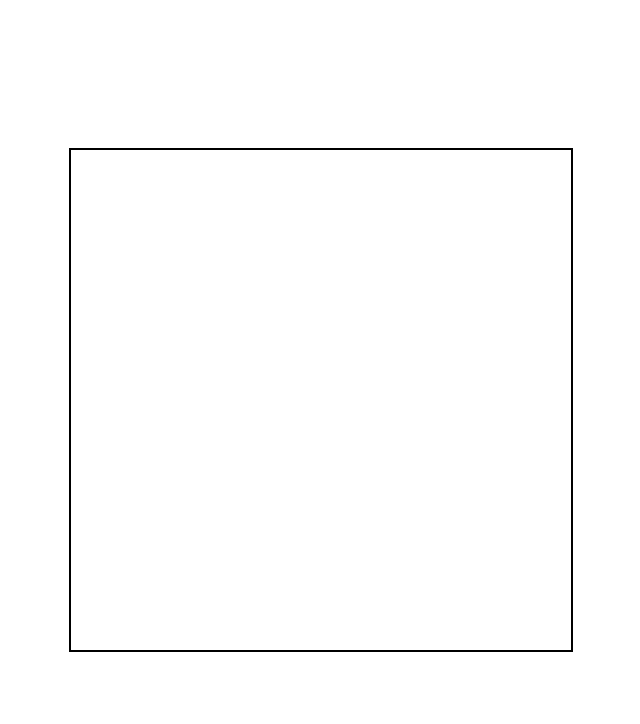
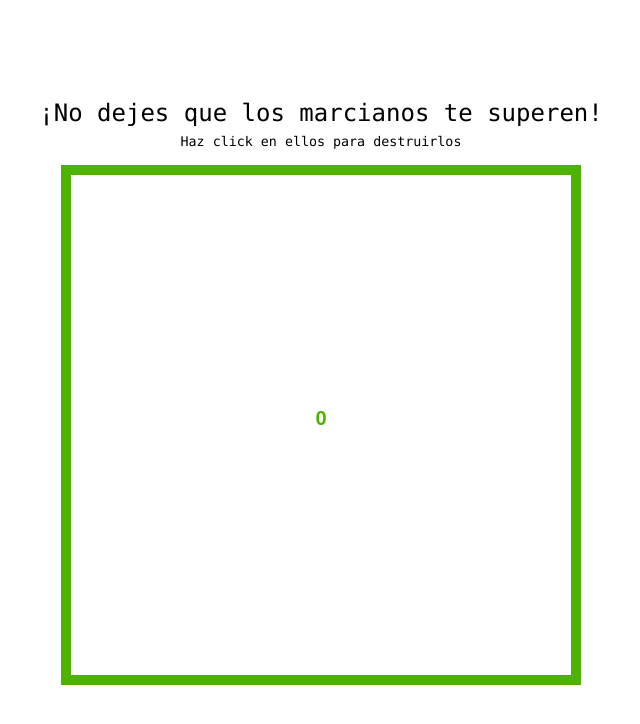
Before and after one commit to AnxoV/JuegoMarcianos, a plain HTML site: page index.html in a window 1280 px wide. Shown: the whole page, without its empty margins (319-959 px from the left). Drawn offline with Linux system fonts and the light colour scheme.

Commit message:
Efectos visuales, clase Game

```diff
--- a/index.html
+++ b/index.html
@@ -1,28 +1,12 @@
 <!DOCTYPE html>
 <html>
     <head>
-        <style>
-            * {
-                margin: 0;
-                padding: 0;
-            }
-            html, body {
-                width: 100%;
-                height: 100%;
-            }
-            body {
-                display: flex;
-                flex-direction: column;
-                justify-content: center;
-                align-items: center;
-            }
-            canvas {
-                border: 2px solid black;
-            }
-        </style>
+        <link rel="stylesheet" href="styles.css">
         <title>Canvas</title>
     </head>
     <body>
+        <h2>¡No dejes que los marcianos te superen!</h2>
+        <small>Haz click en ellos para destruirlos</small>
         <canvas id="canvas" width="500px" height="500px"></canvas>
         <script src="script.js"></script>
     </body>
--- a/script.js
+++ b/script.js
@@ -1,5 +1,44 @@
-let canvas;
-let enemies;
+let game;
+
+/**
+ * Controller of the application
+ *
+ * @see {@link Canvas}
+ * @see {@link Enemy}
+ * @see {@link Player}
+ */
+class Game {
+    /**
+     * @param {Canvas} canvas The {@link Canvas} of the game
+     * @param {Enemy[]} enemies The {@link Enemy} array of the game
+     * @param {Player} player The {@link Player} of the game
+     */
+    constructor(canvas, enemies, player) {
+        this.canvas = canvas;
+        this.enemies = enemies;
+        this.player = player;
+        this.difficulty = 1;
+        this.state = true;
+    }
+
+    /**
+     * Starts the game
+     */
+    init() {
+        this.canvas = new Canvas(document.getElementById("canvas"));
+        this.enemies = [];
+        this.player = new Player();
+        addEventListener("click", mouseclick);
+        // Main interval for updating the canvas
+        // _this_ object reference is lost when trying
+        // to directly pass the function reference to setInterval
+        // Ex.: setInterval(canvas.frame, 100); -> Result: _this_ reference lost
+        // Instead use an arrow function: setInterval(() => function(), delay);
+        setInterval(() => this.canvas.frame(), 100);
+        // Timeout for spawning enemies
+        setTimeout(timeout, 1000*this.difficulty);
+    }
+}
 
 /**
  * Wraps around the canvas element in order to
@@ -10,12 +49,14 @@ class Canvas {
      * @param {HTMLElement} canvas The HTML element of the canvas
      */
     constructor(canvas) {
-        this.canvas = canvas;
-        this.ctx = this.canvas.getContext("2d");
+        this.element = canvas;
+        this.ctx = this.element.getContext("2d");
+        this.ctx.textAlign = "center";
+        this.ctx.font = "bold 20px sans-serif";
     }
 
     /**
-     * Refreshes the canvas by painting a white rectangle over it
+     * Updates the canvas by painting a white rectangle over it
      */
     refresh() {
         this.ctx.fillStyle = "#fff";
@@ -23,17 +64,28 @@ class Canvas {
     }
 
     /**
-     * @returns {Number} The width of the canvas
+     * Updates the point score
      */
-    width() {
-        return this.canvas.width;
+    refreshPoints() {
+        this.ctx.fillStyle = this.mapColor();
+        this.ctx.fillText(game.player.points, this.width()/2, this.height()/2);
     }
 
     /**
-     * @returns {Number} The height of the canvas
+     * Loads the Game Over screen
      */
-    height() {
-        return this.canvas.height;
+    loadGOScreen() {
+        this.ctx.fillStyle = "#f00";
+        this.ctx.fillRect(this.width()/6, this.height()/6, this.width()*4/6, this.height()*4/6);
+        this.ctx.fillStyle = "#000";
+        this.ctx.font = "20px sans-serif";
+        let string = "¡Has perdido!\nLos marcianos te han superado.\nPuntuación: " + game.player.points;
+        let offset = -20;
+        string.split("\n").forEach(s => {
+            this.ctx.fillText(s, this.width()/2, this.height()/2+offset);
+            offset += 20;
+        });
+
     }
 
     /**
@@ -41,9 +93,37 @@ class Canvas {
      */
     frame() {
         this.refresh();
-        enemies.forEach(enemy => {
+        game.enemies.forEach(enemy => {
             enemy.draw();
         });
+        if(game.state)
+            this.refreshPoints();
+        else
+            this.loadGOScreen();
+    }
+
+    /**
+     * Maps a color from green to red based
+     * on the amount of enemies
+     */
+    mapColor() {
+        let r = (game.enemies.length*255/20);
+        let g = ((20-game.enemies.length)*255/20);
+        return "rgb(" + r + ", " + g + ", 0)";
+    }
+
+    /**
+     * @returns {Number} The width of the canvas
+     */
+    width() {
+        return this.element.width;
+    }
+
+    /**
+     * @returns {Number} The height of the canvas
+     */
+    height() {
+        return this.element.height;
     }
 }
 
@@ -112,6 +192,30 @@ class Enemy {
 }
 
 /**
+ * Represents the player class
+ */
+class Player {
+    constructor() {
+        this.points = 0;
+    }
+
+    /**
+     * Adds one point to the player score and updates the canvas border color
+     */
+    updateScore() {
+        this.points++;
+    }
+
+    /**
+     * Sets the player points to 0
+     */
+    reset() {
+        this.points = 0;
+    }
+
+}
+
+/**
  * Helper function to determine the absolute position
  * of an element in the canvas by iterating backwards
  * through the DOM hierarchy from the element.
@@ -145,45 +249,43 @@ function find_first(array, element) {
  */
 function mouseclick(e) {
     let collided = false;
-    for (let i = 0; i < enemies.length && !collided; i++) {
-        const canvasxy = element_coords(canvas.canvas);
+    for (let i = 0; i < game.enemies.length && !collided && game.state; i++) {
+        let enemy = game.enemies[i];
+        const canvasxy = element_coords(game.canvas.element);
         const xy = {
             x: e.clientX-canvasxy.x,
             y: e.clientY-canvasxy.y
-        };
+        }
 
-        if (enemies[i].rect.hasCollided(xy)) {
-            enemies.splice(find_first(enemies, enemies[i]), 1);
+        if (enemy.rect.hasCollided(xy)) {
+            game.enemies.splice(find_first(game.enemies, enemy), 1);
+            game.player.updateScore();
+            game.canvas.element.style.borderColor = game.canvas.mapColor();
             collided = true;
         }
     }
 }
 
-/**
- * Initializes the game
- */
-function initGame() {
-    canvas = new Canvas(document.getElementById("canvas"));
-    enemies = [];
-    addEventListener("click", mouseclick);
-    // Main interval for updating the canvas
-    // _this_ object reference is lost when trying
-    // to directly pass the function reference to setInterval
-    // Ex.: setInterval(canvas.frame, 100); -> Result: _this_ reference lost
-    // Instead use an arrow function: setInterval(() => function(), delay);
-    setInterval(() => canvas.frame(), 100);
-    // Interval for spawning enemies
-    setInterval(function() {
+function timeout() {
     const rect = new Rect({
-                                x: Math.random()*(canvas.width()-50),
-                                y: Math.random()*(canvas.height()-50)
+        x: Math.random()*(game.canvas.width()-50),
+        y: Math.random()*(game.canvas.height()-50)
     },
     {
         w: 50,
         h: 50
     });
-        enemies.push(Enemy.of(canvas.ctx, rect, "img/enemy.png"));
-    }, 1000);
+    game.enemies.push(Enemy.of(canvas.ctx, rect, "img/enemy.png"));
+    if (1000*game.difficulty*0.98 > 100)
+        game.difficulty *= 0.98;
+    if (game.enemies.length < 20) {
+        game.canvas.element.style.borderColor = game.canvas.mapColor();
+        setTimeout(timeout, 1000*game.difficulty);
+    } else
+        game.state = false;
 }
 
-window.onload = initGame;
+game = new Game(new Canvas(document.getElementById("canvas")),
+                [],
+                new Player());
+window.onload = game.init;
--- /dev/null
+++ b/styles.css
@@ -0,0 +1,26 @@
+* {
+    margin: 0;
+    padding: 0;
+
+    box-sizing: border-box;
+
+    font-family: SFMono-Regular, Menlo, Monaco, Consolas, "Liberation Mono", "Courier New", monospace;
+    font-weight: lighter;
+}
+html, body {
+    width: 100%;
+    height: 100%;
+}
+body {
+    display: flex;
+    flex-direction: column;
+    justify-content: center;
+    align-items: center;
+}
+canvas {
+    border: 10px solid #00ff00;
+    margin: 1em;
+}
+small {
+    margin-top: .5em;
+}
```
Lines whose indentation alone changed are shown as unchanged.
